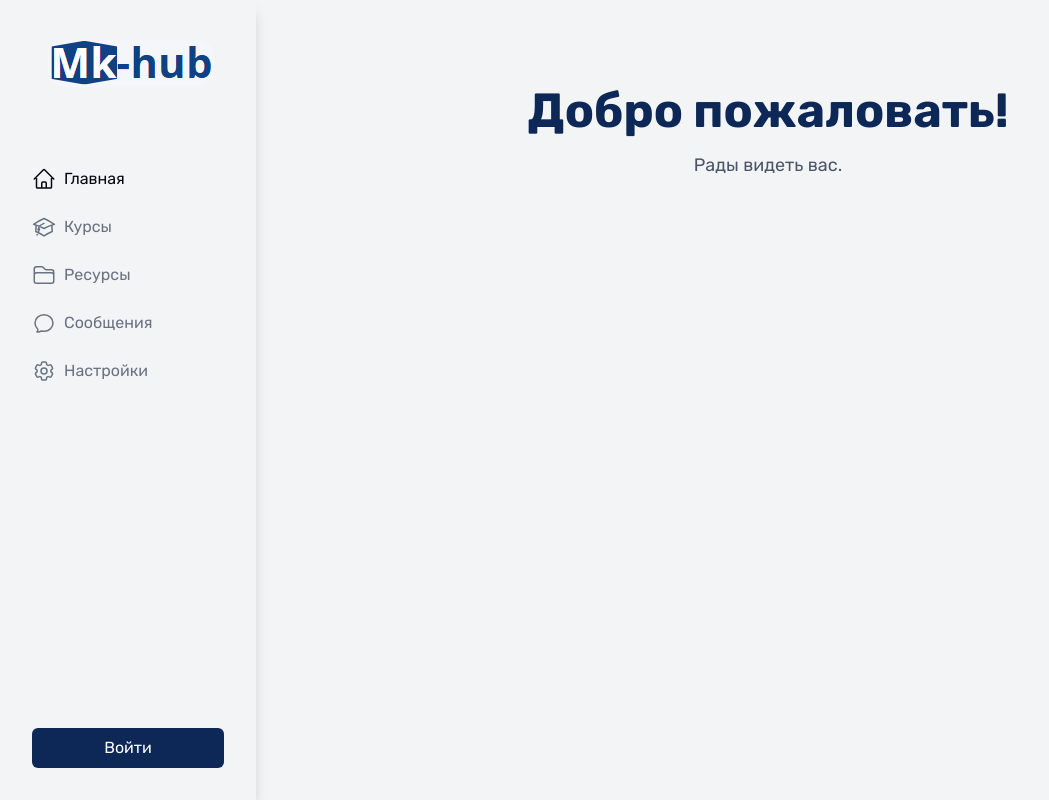
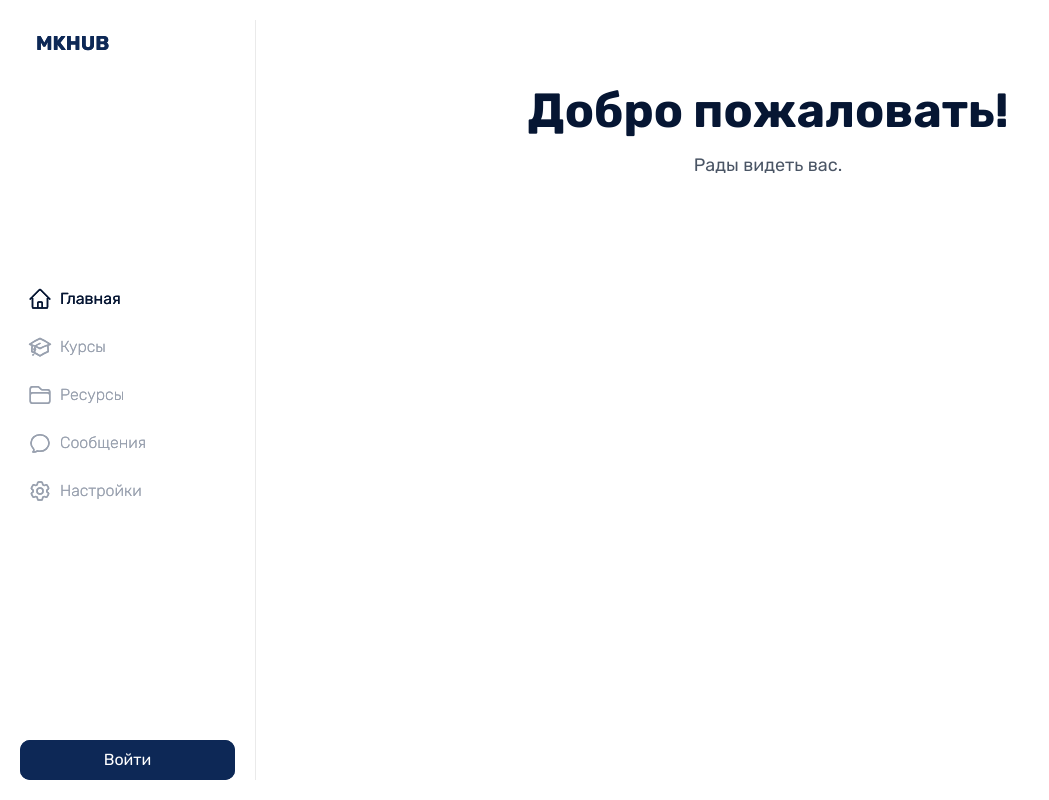
Before and after one commit to kkk-6216/mkhub, a Vue app in the folder frontend/: page /home in a window 1280 px wide. Shown: the whole page, without its empty margins (0-1049 px from the left). Built offline with nearby package versions, Linux system fonts and the light colour scheme.

Commit message:
Изменен Sidebar.vue и его компоненты

```diff
--- a/frontend/src/components/Sidebar.vue
+++ b/frontend/src/components/Sidebar.vue
@@ -2,28 +2,33 @@
   <div class="h-screen flex flex-col overflow-hidden">
     <!-- Sidebar -->
     <aside
-      class="bg-gray-100 shadow-lg fixed left-0 top-0 h-screen transition-all duration-300 flex flex-col overflow-hidden"
-      :class="{ 'w-64 p-6': !isCollapsed, 'w-16 p-4': isCollapsed }"
+        class="border-r border-[#eaeaea] fixed left-0 top-5 bottom-5 h-auto transition-all duration-300 flex flex-col overflow-hidden"
+        :class="{ 'w-64 px-5': !isCollapsed, 'w-16 px-3': isCollapsed }"
     >
       <!-- Logo -->
-      <div
-        class="flex items-center space-x-3 mb-6 pb-12 pt-4"
-        :class="{ 'justify-center pl-0': isCollapsed, 'pl-6': !isCollapsed }"
+      <router-link to="/home">
+        <div
+          class="flex items-center  mb-0  pt-2"
+          :class="{ 'justify-center pl-0': isCollapsed, 'pl-4': !isCollapsed }"
       >
-        <img
-          :src="registerArt"
-          alt="Register Illustration"
-          class="max-w-full rounded-2xl"
-          :class="{ 'max-h-12': isCollapsed, 'max-h-24': !isCollapsed }"
-        />
+        <span class="text-[20px] text-main uppercase font-bold">
+          <span v-if="isCollapsed">MK</span>
+          <span v-else>MKHUB</span>
+        </span>
+<!--        <img-->
+<!--            :src="registerArt"-->
+<!--            alt="Register Illustration"-->
+<!--            class="max-w-full rounded-2xl"-->
+<!--            :class="{ 'max-h-12': isCollapsed, 'max-h-24': !isCollapsed }"-->
+<!--        />-->
       </div>
-
+      </router-link>
       <!-- Navigation -->
-      <nav class="flex-grow">
+      <nav class="flex-grow flex flex-col justify-center ">
         <ul>
           <MenuItem
             :isCollapsed="isCollapsed"
-            :isActive="$route.path === '/home'"
+            :isActive="isActive('/home')"
             iconClass="mdi-view-dashboard"
             to="/home"
             label="Главная"
@@ -49,7 +54,7 @@
           <!-- Курсы -->
           <MenuItem
             :isCollapsed="isCollapsed"
-            :isActive="$route.path === '/courses'"
+            :isActive="isActive('/courses')"
             iconClass="mdi-book-open-variant"
             to="/courses"
             label="Курсы"
@@ -75,7 +80,7 @@
           <!-- Ресурсы -->
           <MenuItem
             :isCollapsed="isCollapsed"
-            :isActive="$route.path === '/resources'"
+            :isActive="isActive('/resources')"
             iconClass="mdi-folder-open"
             to="/resources"
             label="Ресурсы"
@@ -101,7 +106,7 @@
           <!-- Сообщения -->
           <MenuItem
             :isCollapsed="isCollapsed"
-            :isActive="$route.path === '/messages'"
+            :isActive="isActive('/messages')"
             iconClass="mdi-message"
             to="/messages"
             label="Сообщения"
@@ -127,7 +132,7 @@
           <!-- Настройки -->
           <MenuItem
             :isCollapsed="isCollapsed"
-            :isActive="$route.path === '/settings'"
+            :isActive="isActive('/settings')"
             iconClass="mdi-cog"
             to="/settings"
             label="Настройки"
@@ -161,16 +166,13 @@
       <div>
         <ul>
           <!-- Если пользователь НЕ аутентифицирован, показываем кнопку "Войти" -->
-          <li
-            v-if="!isAuthenticated"
-            class="flex items-center p-2 rounded-lg text-gray-500 hover:text-gray-950 transition duration-200"
-          >
-            <router-link
-              to="/login"
-              class="w-full text-center py-2 rounded-md bg-main text-white hover:bg-gray-700"
-            >
-              Войти
-            </router-link>
+          <li v-if="!isAuthenticated">
+            <DefaultButton
+                label="Войти"
+                variant="primary"
+                fullWidth
+                @click="goToLogin"
+            />
           </li>
 
           <!-- Если пользователь аутентифицирован, показываем его данные -->
@@ -219,10 +221,12 @@ import registerArt from '@/assets/images/logo.png';
 import MenuItem from '@/modules/auth/components/MenuItem.vue';
 import { useAuthStore } from '@/store/auth.js';
 import { computed } from 'vue';
+import DefaultButton from "@/components/buttons/DefaultButton.vue";
 
 export default {
   name: 'Sidebar',
   components: {
+    DefaultButton,
     MenuItem,
   },
   setup() {
@@ -263,7 +267,18 @@ export default {
       this.screenWidth = window.innerWidth;
       this.isCollapsed = this.screenWidth < (this.initialWidth * 2) / 3;
     },
+    goToLogin() {
+      this.$router.push("/login");
+    },
+    isActive(path) {
+      return this.currentPath === path;
+    }
   },
+  computed: {
+    currentPath() {
+      return this.$route.path;
+    }
+  }
 };
 </script>
 
--- /dev/null
+++ b/frontend/src/components/buttons/DefaultButton.vue
@@ -0,0 +1,58 @@
+<template>
+  <button
+      :type="type"
+      :class="buttonClasses"
+      :disabled="disabled"
+  >
+    {{ label }}
+  </button>
+</template>
+
+<script>
+export default {
+  name: "DefaultButton",
+  props: {
+    label: {
+      type: String,
+      default: "Кнопка",
+    },
+    type: {
+      type: String,
+      default: "button",
+    },
+    size: {
+      type: String,
+      default: "md",
+      validator: (val) => ["sm", "md", "lg"].includes(val),
+    },
+    variant: {
+      type: String,
+      default: "primary",
+      validator: (val) => ["primary", "secondary", "danger"].includes(val),
+    },
+    fullWidth: {
+      type: Boolean,
+      default: false,
+    },
+    disabled: {
+      type: Boolean,
+      default: false,
+    },
+  },
+  computed: {
+    buttonClasses() {
+      return [
+        "rounded-[10px] focus:outline-none focus:ring-2 focus:ring-gray-300 transition duration-300 ease-in-out hover:scale-101",
+        { "w-full": this.fullWidth },
+        { "px-4 py-1 text-sm": this.size === "sm" },
+        { "px-6 py-2 text-base": this.size === "md" },
+        { "px-8 py-4 text-lg": this.size === "lg" },
+        { "bg-main text-white hover:bg-main-hover": this.variant === "primary" },
+        { "bg-gray-500 text-white hover:bg-gray-600": this.variant === "secondary" },
+        { "bg-red-500 text-white hover:bg-red-600": this.variant === "danger" },
+        { "opacity-50 cursor-not-allowed": this.disabled },
+      ];
+    },
+  },
+};
+</script>
--- a/frontend/src/layouts/DefaultLayout.vue
+++ b/frontend/src/layouts/DefaultLayout.vue
@@ -1,5 +1,5 @@
 <template>
-  <div class="flex h-screen bg-gray-100">
+  <div class="flex h-screen ">
     <!-- Боковая панель -->
     <Sidebar class="w-32" />
 
--- a/frontend/src/modules/auth/components/MenuItem.vue
+++ b/frontend/src/modules/auth/components/MenuItem.vue
@@ -1,33 +1,30 @@
 <template>
-  <li
-    :class="[
-      'flex',
-      'items-center',
-      'p-2',
-      'rounded-lg',
-      'pb-4',
-      'text-gray-500',
-      'hover:text-gray-950',
-      'transition',
-      'duration-200',
-      { 'text-gray-950': isActive },
-    ]"
-  >
-    <i class="mdi mr-2" :class="[iconClass, { 'mr-0': isCollapsed }]">
-      <slot name="icon"></slot>
-    </i>
-    <router-link v-if="!isCollapsed" :to="to">{{ label }}</router-link>
-  </li>
+  <router-link :to="to" class="block">
+    <li
+        class="flex items-center p-2 rounded-lg pb-4 transition duration-200 font-light"
+        :class="{
+        'text-gray-400 hover:text-dark ': !isActive,
+        'text-dark font-normal': isActive
+      }"
+    >
+
+      <i v-if="$slots.icon" class="mdi mr-2" :class="{ [iconClass]: true, 'mr-0': isCollapsed }">
+        <slot name="icon"></slot>
+      </i>
+
+      <span v-if="!isCollapsed">{{ label }}</span>
+    </li>
+  </router-link>
 </template>
 
 <script>
 export default {
   props: {
-    isCollapsed: Boolean,
-    isActive: Boolean,
-    iconClass: String,
-    to: String,
-    label: String,
-  },
+    to: { type: String, required: true },
+    label: { type: String, required: true },
+    iconClass: { type: String, default: "", required: true },
+    isCollapsed: { type: Boolean, default: false, required: true },
+    isActive: { type: Boolean, default: false, required: true }
+  }
 };
 </script>
--- a/frontend/src/modules/auth/pages/Login.vue
+++ b/frontend/src/modules/auth/pages/Login.vue
@@ -1,7 +1,7 @@
 <template>
-  <div class="flex items-center justify-center h-screen bg-white-100">
+  <div class="flex items-center justify-center h-screen">
     <div class="flex w-screen h-screen flex-col items-center justify-center">
-      <h2 class="text-3xl font-semibold mb-[20px] text-left">Вход</h2>
+      <h2 class="text-3xl font-semibold mb-[20px] text-main text-left">Вход</h2>
       <p class="text-gray-500 mb-6 text-left">
         Пожалуйста, войдите, чтобы продолжить
       </p>
@@ -54,24 +54,19 @@
           </template>
         </PasswordField>
 
-        <button
-          class="w-full bg-[#0d2856] text-white py-2 rounded-[10px] hover:bg-[#092040] hover:scale-101 focus:outline-none focus:ring-2 focus:ring-gray-300 transition duration-300 ease-in-out"
-          type="submit"
-        >
-          Войти
-        </button>
+        <DefaultButton label="Войти" type="submit" variant="primary" fullWidth></DefaultButton>
+
         <p v-if="errorMessage" class="text-red-500 mt-2 text-center">
           {{ errorMessage }}
         </p>
+
       </form>
-      <div
-        class="w-[100px] h-[1px] m-5 bg-[var(--main-color)] rounded-[10px]"
-      ></div>
+      <div class="w-[100px] h-[1px] m-5 bg-main rounded-[10px]"></div>
 
       <div>
         <p class="text-gray-500 mt-2 text-center">
           У меня нет аккаунта&nbsp;
-          <router-link to="/register" class="text-[var(--main-color)]"
+          <router-link to="/register" class="text-main"
             >Зарегистрироваться</router-link
           >
         </p>
@@ -84,11 +79,13 @@
 import InputField from '@/modules/auth/components/InputField.vue';
 import PasswordField from '@/modules/auth/components/PasswordField.vue';
 import { useRouter } from 'vue-router';
-import { useAuthStore } from '@/store/auth.js';
+import {useAuthStore} from "@/store/auth.js";
+import DefaultButton from "@/components/buttons/DefaultButton.vue";
 
 export default {
   name: 'Login',
   components: {
+    DefaultButton,
     InputField,
     PasswordField,
   },
@@ -126,17 +123,16 @@ export default {
       try {
         await this.authStore.login({
           username: this.username,
-          password: this.password,
+          password: this.password
         });
-
-        this.router.push('/');
+        this.router.push("/");
       } catch (error) {
         if (error.response && error.response.status === 403) {
-          this.errorMessage = 'Неверные учетные данные';
+          this.errorMessage = "Неверные учетные данные";
         } else if (error.request) {
-          this.errorMessage = 'Сервер не отвечает. Попробуйте позже.';
+          this.errorMessage = "Сервер не отвечает. Попробуйте позже.";
         } else {
-          this.errorMessage = 'Возникла ошибка';
+          this.errorMessage = "Возникла ошибка";
         }
       }
     },
--- a/frontend/src/modules/auth/pages/Register.vue
+++ b/frontend/src/modules/auth/pages/Register.vue
@@ -1,5 +1,5 @@
 <template>
-  <div class="flex items-center justify-center min-h-screen bg-white">
+  <div class="flex items-center justify-center min-h-screen">
     <div class="flex w-screen h-screen flex-col items-center justify-center">
       <h2 class="text-3xl font-semibold mb-2 text-left">Регистрация</h2>
       <p class="text-gray-500 mb-6 text-left">Создать аккаунт</p>
@@ -102,26 +102,18 @@
           </template>
         </PasswordField>
 
-        <button
-            class="w-full bg-[var(--main-color)] text-white py-2 rounded-[10px]
-                   hover:bg-[#092040] hover:scale-101
-                   focus:outline-none focus:ring-2 focus:ring-gray-300
-                   transition duration-300 ease-in-out"
-            type="submit"
-        >
-          Зарегистрироваться
-        </button>
+        <DefaultButton label="Зарегистрироваться" type="submit" variant="primary" fullWidth></DefaultButton>
 
         <p v-if="errorMessage" class="text-red-500 mt-2 text-center">
           {{ errorMessage }}
         </p>
       </form>
 
-      <div class="w-[100px] h-[1px] m-5 bg-[var(--main-color)] rounded-[10px]"></div>
+      <div class="w-[100px] h-[1px] m-5 bg-main rounded-[10px]"></div>
 
       <p class="text-gray-500 mt-4 text-center">
         Уже есть аккаунт?&nbsp;
-        <router-link to="/login" class="text-[var(--main-color)]">Войти</router-link>
+        <router-link to="/login" class="text-main">Войти</router-link>
       </p>
     </div>
   </div>
@@ -132,10 +124,12 @@ import InputField from '@/modules/auth/components/InputField.vue';
 import PasswordField from '@/modules/auth/components/PasswordField.vue';
 import {useAuthStore} from "@/store/auth.js";
 import {useRouter} from "vue-router";
+import DefaultButton from "@/components/buttons/DefaultButton.vue";
 
 export default {
   name: 'Register',
   components: {
+    DefaultButton,
     InputField,
     PasswordField,
   },
@@ -207,7 +201,7 @@ export default {
           email: this.email,
           password: this.password
         });
-        this.router.push("/");
+        await this.router.push("/");
       } catch (error) {
         console.log(error)
         if (error.response && error.response.status === 400) {
--- a/frontend/src/pages/Home.vue
+++ b/frontend/src/pages/Home.vue
@@ -1,7 +1,7 @@
 <template>
-  <div class="flex items-center justify-center h-1/3 bg-gray-100">
+  <div class="flex items-center justify-center h-1/3 ">
     <div class="text-center">
-      <h1 class="text-5xl font-bold text-main mb-4">Добро пожаловать!</h1>
+      <h1 class="text-5xl font-bold text-dark mb-4">Добро пожаловать!</h1>
       <p class="text-gray-600 text-lg">Рады видеть вас.</p>
     </div>
   </div>
```
Also changed, not shown: frontend/src/styles/index.css (+4 -4 lines).
